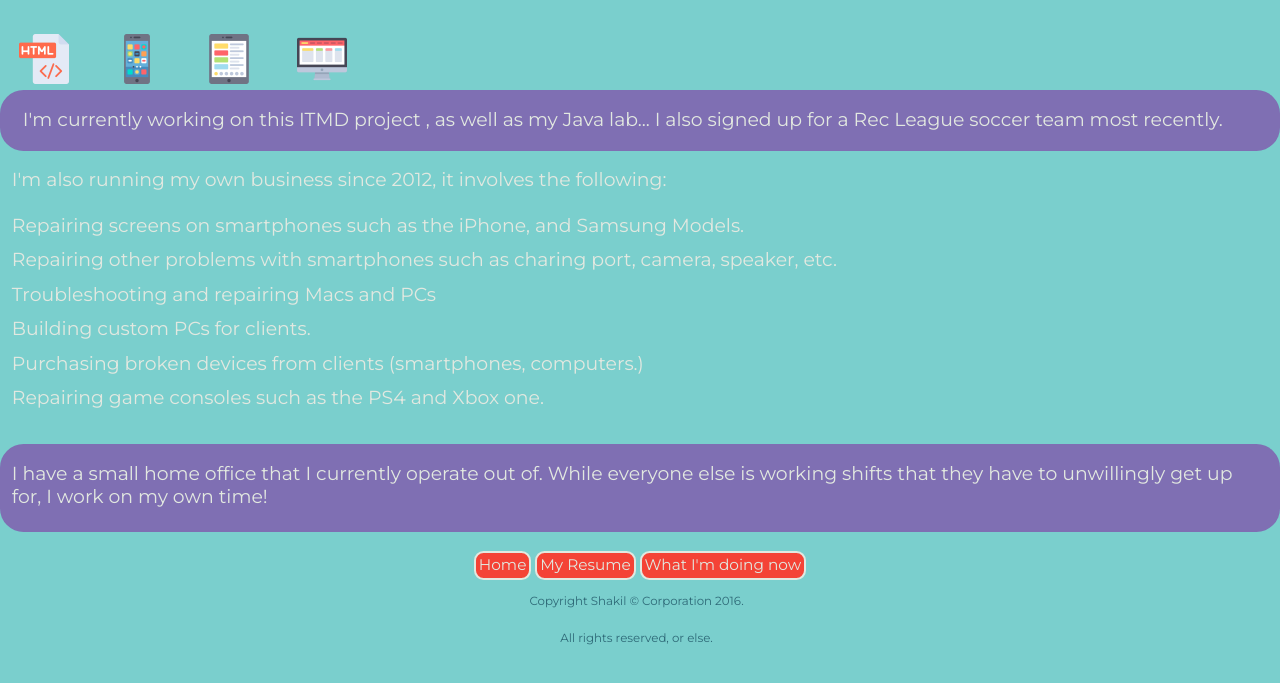
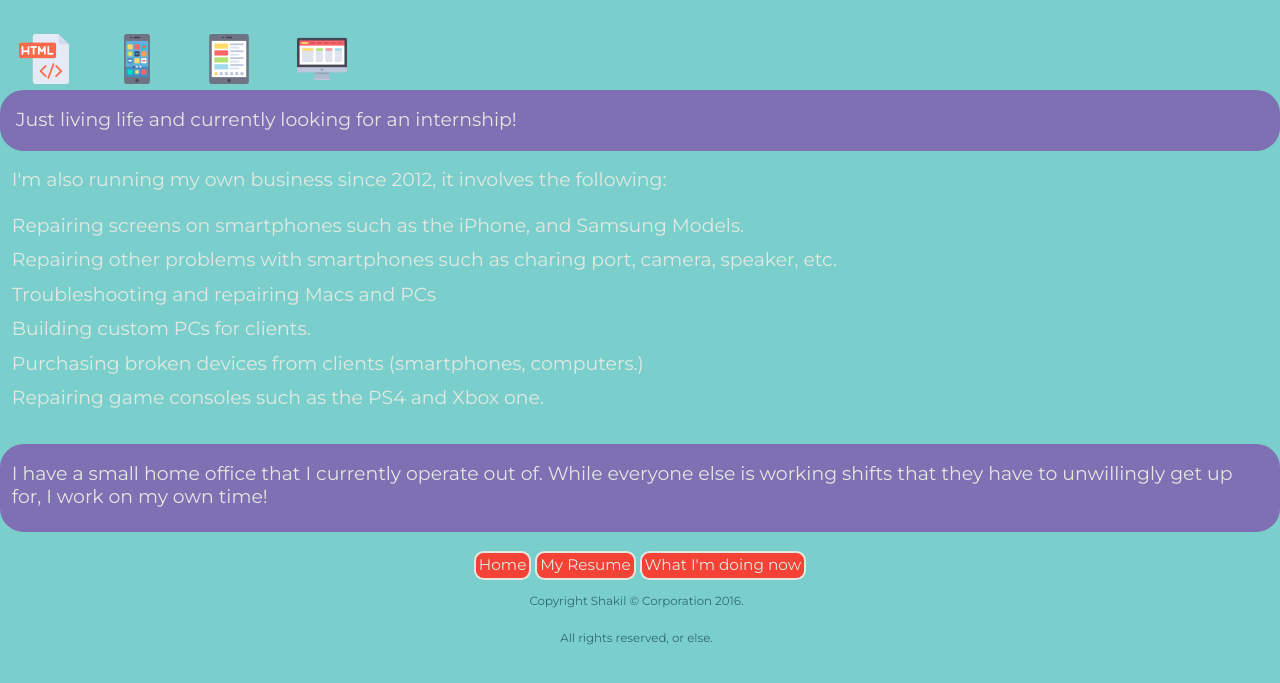
Before and after one commit to jshakil/jshakil.github.io, a plain HTML site: page widn/index.html in a window 1280 px wide. Shown: the part 83-766 px from the top of the page. Drawn offline with Linux system fonts and the light colour scheme.

Commit message:
Copied new files to website domain

```diff
--- a/css/screen.css
+++ b/css/screen.css
@@ -59,8 +59,6 @@ widn {
   line-height: 1.21em; /* 23px = 1 gridline*/
   padding-right: 1.21em;
 }
-
-
 
 /* ===== LAYOUT STYLES ===== */
 
@@ -249,7 +247,7 @@ a.widn-nav {
 }
 
 .gist {
-  padding-left: 1.21em;
+  padding-left:0.85em;
   padding-top: 1em;
   padding-bottom: 1em;
   padding-right: 1.21em;
--- a/widn/index.html
+++ b/widn/index.html
@@ -21,9 +21,9 @@
       <img src="/images/smartphone.png" class = "iPhone" alt= "iPhone"/>
       <img src="/images/tablet.png" class= "iPad" alt= "iPad"/>
       <img src="/images/monitor.png" id = "Mac" alt= "Mac"/>
-      <h3 class = "gist">
-        I'm currently working on this ITMD project , as well as my Java lab... I also signed up for a Rec League soccer team most recently.
-      </h3>
+      <h2 class = "gist">
+        Just living life and currently looking for an internship!
+      </h2>
       <p class= "sentence">I'm also running my own business since 2012, it involves the following:</p>
       <ul>
           <li>Repairing screens on smartphones such as the iPhone, and Samsung Models.</li>
```
Also changed, not shown: index.html (+2 -2 lines), resume/index.html (+12 -0 lines), images/FINAL-LOGO.png (added), 3 other files.
